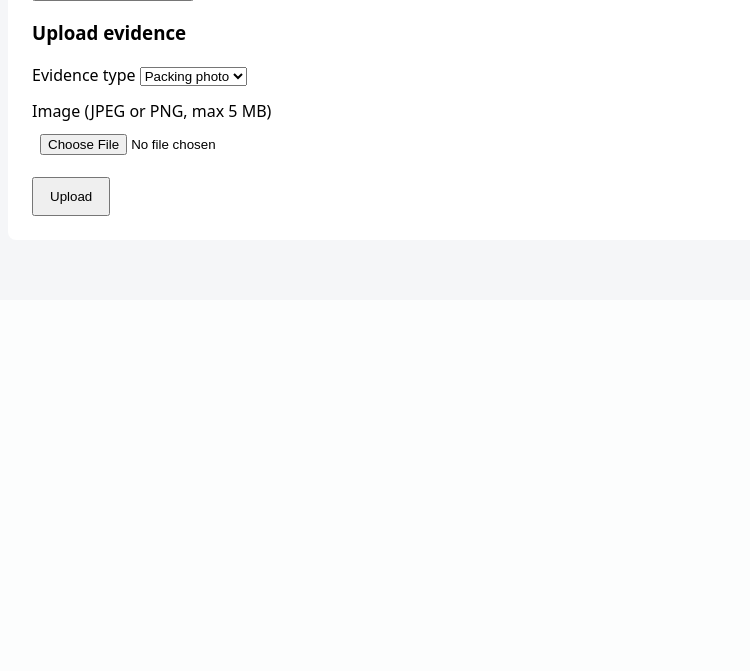
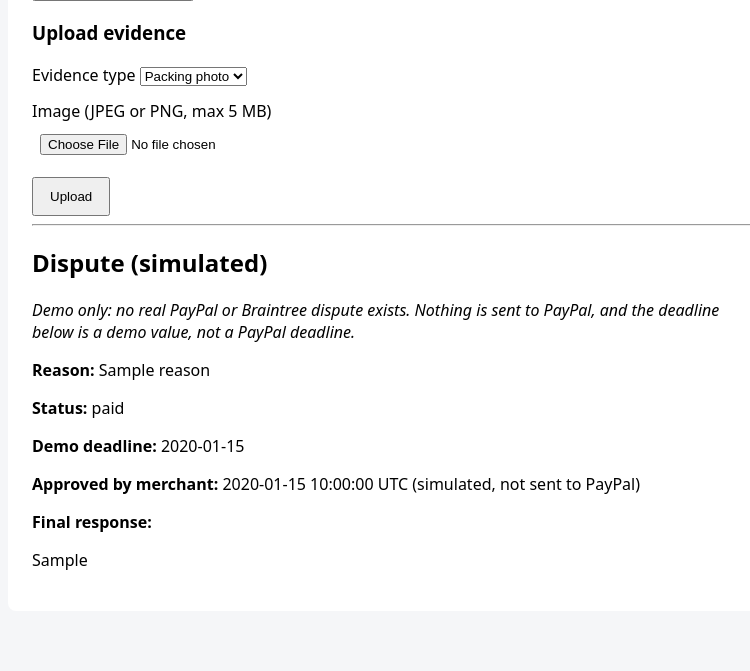
Before and after one commit to Iffeleen/ClearSettle-PYUSD, a Flask app: template app/templates/order_detail.html in a window 1280 px wide. Shown: the part 1784-2455 px from the top of the page, without its empty margins (248-998 px from the left). Before the commit the page ends 2000 px from the top, so only its background shows below. Run offline with Flask 3, Linux system fonts and the light colour scheme; the template is opened without the code that fills it: most values are stand-ins (such as "Sample title", 1, 10 or a date in 2020).

Commit message:
Dispute page with AI draft, editing and merchant approval

```diff
--- a/app/templates/order_detail.html
+++ b/app/templates/order_detail.html
@@ -241,4 +241,54 @@
     <button type="submit">Upload</button>
 </form>
 
+<hr>
+
+<h2>Dispute (simulated)</h2>
+
+<p><em>Demo only: no real PayPal or Braintree dispute exists. Nothing is sent
+to PayPal, and the deadline below is a demo value, not a PayPal deadline.</em></p>
+
+{% if not dispute %}
+    {% if order.status == "paid" %}
+    <form method="POST" action="{{ url_for('orders.dispute_create', order_id=order._id) }}">
+        <input type="hidden" name="csrf_token" value="{{ csrf_token }}">
+        <label>Simulated dispute reason
+            <select name="reason">
+                <option value="item_not_received">Item not received</option>
+                <option value="item_not_as_described">Item not as described</option>
+            </select>
+        </label>
+        <button type="submit">Create simulated dispute</button>
+    </form>
+    {% else %}
+    <p>A dispute can be simulated only on a paid order.</p>
+    {% endif %}
+{% else %}
+    <p><strong>Reason:</strong> {{ dispute.reason }}</p>
+    <p><strong>Status:</strong> {{ dispute.status }}</p>
+    <p><strong>Demo deadline:</strong> {{ dispute.demo_deadline.strftime("%Y-%m-%d") }}</p>
+
+    {% if dispute.status == "open" %}
+    <form method="POST" action="{{ url_for('orders.dispute_draft', order_id=order._id) }}">
+        <input type="hidden" name="csrf_token" value="{{ csrf_token }}">
+        <button type="submit">Generate AI draft</button>
+    </form>
+
+    <form method="POST" action="{{ url_for('orders.dispute_save', order_id=order._id) }}">
+        <input type="hidden" name="csrf_token" value="{{ csrf_token }}">
+        <label>Response (edit as needed)
+            <textarea name="response_text" rows="12" style="width:100%">{{ dispute.edited_response or dispute.draft_response or "" }}</textarea>
+        </label>
+        <p><em>The draft is AI-generated from this order's recorded data. Check every
+        statement before approving. Nothing is final until you approve.</em></p>
+        <button type="submit" name="action" value="save">Save draft</button>
+        <button type="submit" name="action" value="approve">Approve and submit (simulated)</button>
+    </form>
+    {% else %}
+    <p><strong>Approved by merchant:</strong> {{ dispute.approved_at.strftime("%Y-%m-%d %H:%M:%S") }} UTC (simulated, not sent to PayPal)</p>
+    <p><strong>Final response:</strong></p>
+    <p style="white-space: pre-wrap">{{ dispute.final_response }}</p>
+    {% endif %}
+{% endif %}
+
 {% endblock %}
```
Also changed, not shown: app/routes/orders.py (+41 -0 lines).
